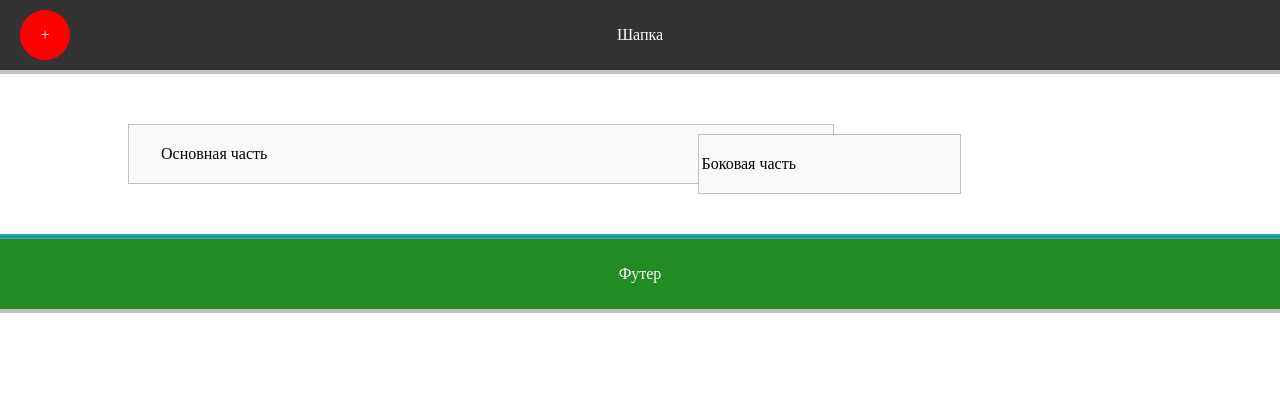
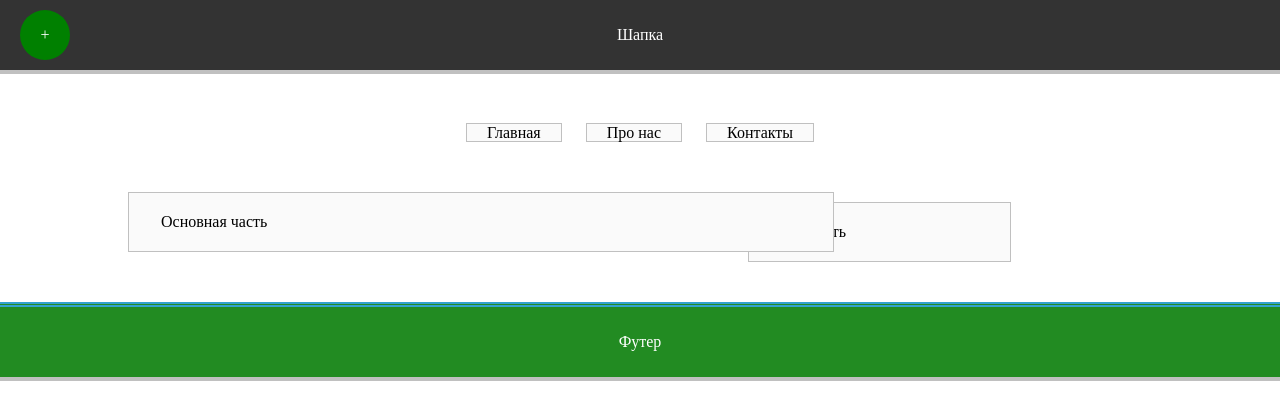
Before and after one commit to IvanRyasniy/Block-positioning-Working-with-lists, a plain HTML site: page index.html in a window 1280 px wide. Shown: the top 420 px of the page. Drawn offline with Linux system fonts and the light colour scheme.

Commit message:
Chenges with blocks

```diff
--- a/css.css
+++ b/css.css
@@ -7,14 +7,14 @@ body {
 }
 
 #some_block {
-  background: red;
+  background: green;
   color: #fff;
   text-align: center;
   width: 50px;
   height: 50px;
   line-height: 50px;
   border-radius: 50%;
-  position: absolute;
+  position: fixed;
   left: 20px;
   top: 10px;
 }
@@ -31,6 +31,36 @@ body {
   margin-bottom: 50px;
   float: left;
 }
+
+#nav {
+  list-style: none;
+  display: block;
+  float: left;
+  width: 50%;
+  margin-left: 25%;
+  text-align: center;
+  margin-bottom: 50px;
+}
+
+#nav li {
+  display: inline;
+  background: #fafafa;
+  border: 1px solid silver;
+  padding: 0 20px;
+  cursor: pointer;
+}
+
+#nav li:hover {
+  color: #fff;
+  background: #333;
+  border-radius: 5px;
+  border-color: #333;
+}
+
+#nav li:not(:last-of-type) {
+  margin-right: 20px;
+}
+
 #main {
   width: 50%;
   margin-left: 10%;
@@ -38,6 +68,8 @@ body {
   border: 1px solid silver;
   padding: 20px 2.5%;
   float: left;
+  position: relative;
+  z-index: 1;
 }
 
 #aside {
@@ -49,7 +81,9 @@ body {
   margin-left: 5%;
   position: relative;
   bottom: -10px;
-  left: -200px;
+  left: -150px;
+  position: relative;
+  z-index: 0;
 }
 
 #footer {
--- a/index.html
+++ b/index.html
@@ -10,6 +10,11 @@
   <body>
     <div id="some_block">+</div>
     <div id="header">Шапка</div>
+    <ul id="nav">
+      <li>Главная</li>
+      <li>Про нас</li>
+      <li>Контакты</li>
+    </ul>
     <div id="main">Основная часть</div>
     <div id="aside">Боковая часть</div>
     <div id="footer">Футер</div>
```
